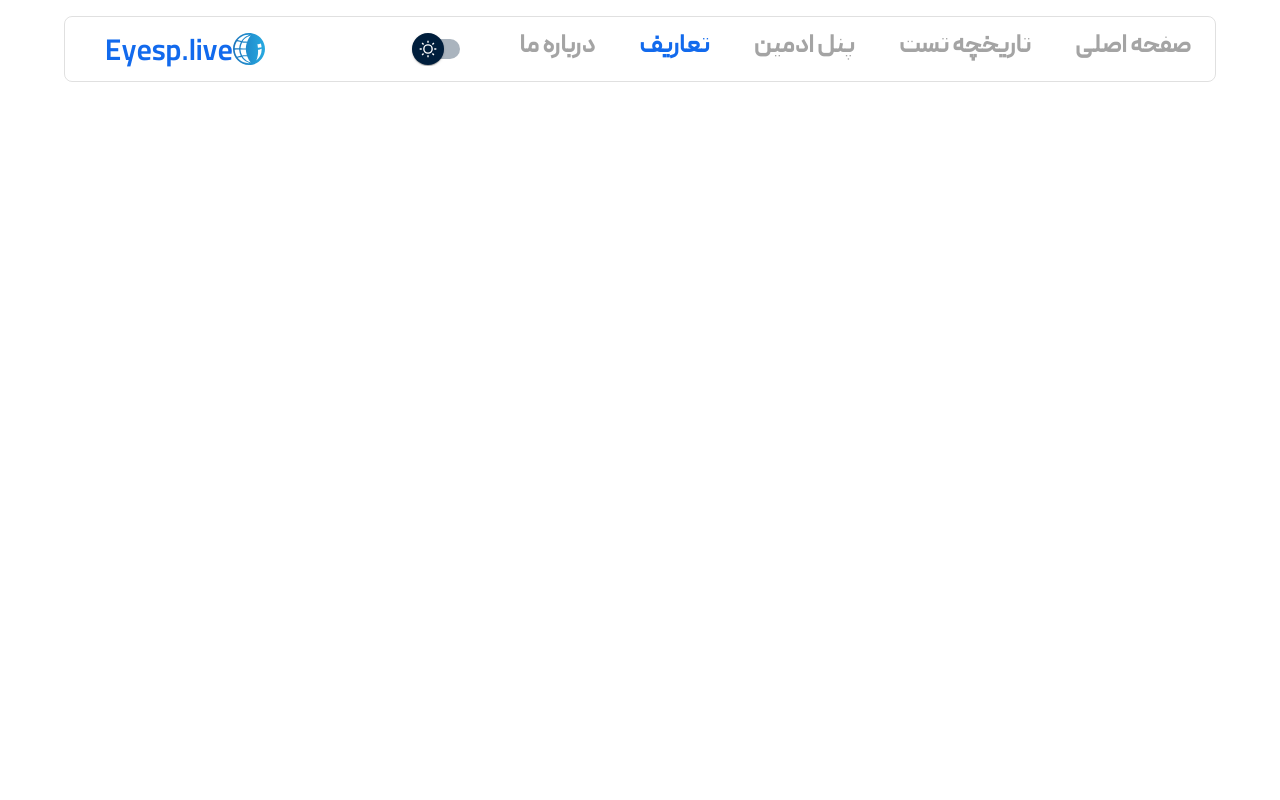
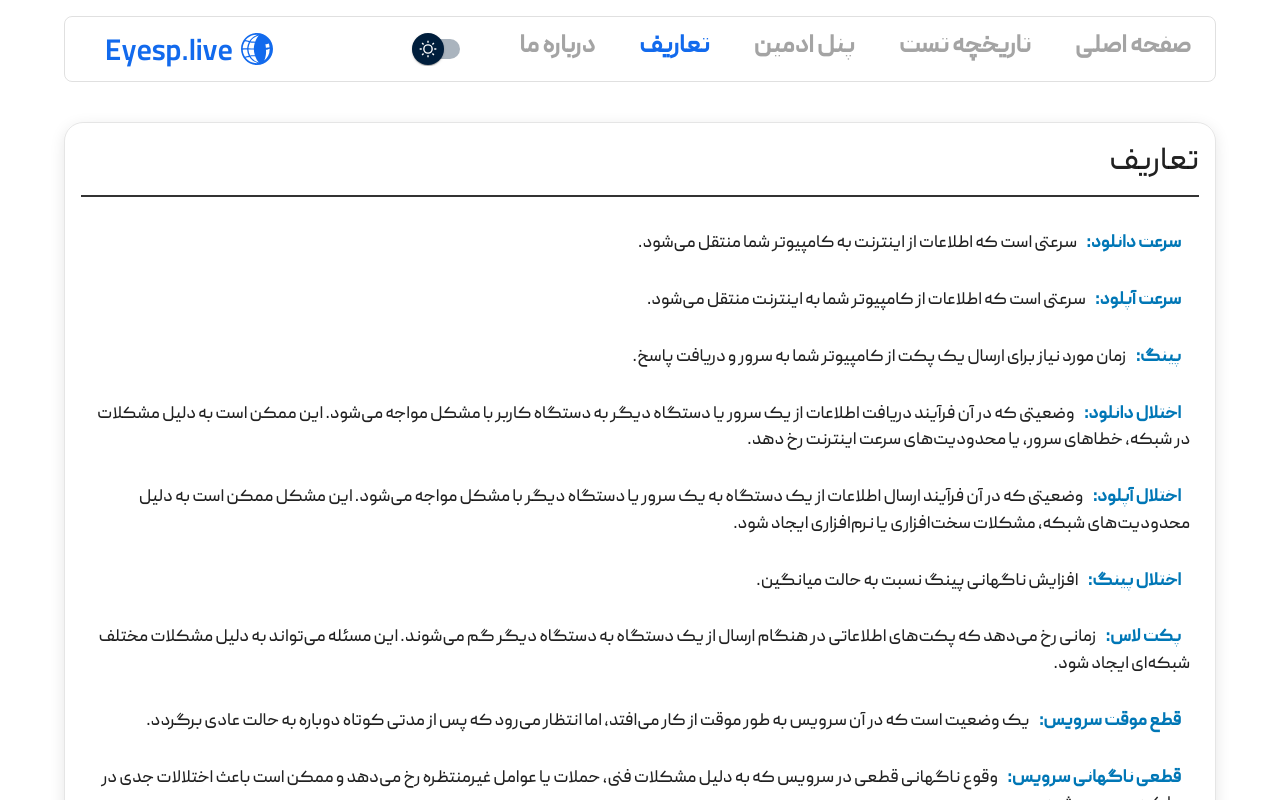
Before and after one commit to Raika-Company/eyesp-v1, a React (Vite) app in the folder client-app/: page /information in a window 1280 px wide. Shown: the top 800 px of the page. Built offline with nearby package versions, Linux system fonts and the light colour scheme.

Commit message:
fix: fix some bugs

```diff
--- a/client-app/src/app/routes/Routes.jsx
+++ b/client-app/src/app/routes/Routes.jsx
@@ -49,6 +49,15 @@ export const mainRoutes = [
       "speed test results, internet speed, broadband speed, download speed, upload speed",
     robots: "index, follow",
   },
+  {
+    path: "/information",
+    element: <Information />,
+    title: "Information | Rayka ICT",
+    description: "Detailed results of your internet speed test.",
+    keywords:
+      "speed test results, internet speed, broadband speed, download speed, upload speed",
+    robots: "index, follow",
+  },
 ];
 
 export const dashboardRoutes = [
@@ -77,7 +86,7 @@ export const dashboardRoutes = [
     robots: "noindex, nofollow",
   },
   {
-    path: "/detail-test",
+    path: "/detail-test/:id",
     element: <DetailTest />,
     title: "Detailed Test | Admin",
     description: "In-depth analysis of specific speed tests.",
--- a/client-app/src/components/information/Information.jsx
+++ b/client-app/src/components/information/Information.jsx
@@ -1,7 +1,11 @@
 import { Box, Container, Typography } from "@mui/material";
 import definitionsData from "../../app/data/definitions.json";
+import { useTheme } from "@mui/material/styles";
 
 const Information = () => {
+  const theme = useTheme();
+  const bgColor = theme.palette.mode === "dark" ? "#f7f9fc" : "#2a2c2f";
+
   return (
     <Container maxWidth="lg">
       <Box
@@ -12,7 +16,7 @@ const Information = () => {
           padding: "1rem",
           boxShadow: "0px 4px 15px rgba(0, 0, 0, 0.1)",
           width: "100%",
-          backgroundColor: "#f7f9fc",
+          backgroundColor: { bgColor },
           "&:hover": {
             boxShadow: "0px 4px 20px rgba(0, 0, 0, 0.15)",
           },
@@ -41,19 +45,28 @@ const Information = () => {
   );
 };
 
-const DefinitionTerm = ({ title, children }) => (
+const DefinitionTerm = ({ title, children }) => {
+  const theme = useTheme();
+
+  return (
     <Typography
       component="p"
       gutterBottom
       sx={{
         marginY: "0.75rem",
         fontSize: "1.1rem",
-        backgroundColor: "rgba(255, 255, 255, 0.8)",
+        backgroundColor:
+          theme.palette.mode === "dark"
+            ? "rgba(0, 0, 0, 0.8)"
+            : "rgba(255, 255, 255, 0.8)",
         borderRadius: "0.5rem",
         padding: "0.5em",
         transition: "all 0.3s ease-in-out",
         "&:hover": {
-          backgroundColor: "rgba(255, 255, 255, 1)",
+          backgroundColor:
+            theme.palette.mode === "dark"
+              ? "rgba(0, 0, 0, 1)"
+              : "rgba(255, 255, 255, 1)",
           boxShadow: "0px 4px 10px rgba(0, 0, 0, 0.1)",
           transform: "scale(1.04)",
         },
@@ -72,6 +85,6 @@ const DefinitionTerm = ({ title, children }) => (
       </Typography>
       {children}
     </Typography>
-);
-
+  );
+};
 export default Information;
--- a/client-app/src/components/navbar/DashboardNavbar.jsx
+++ b/client-app/src/components/navbar/DashboardNavbar.jsx
@@ -93,7 +93,12 @@ const DashboardNavbar = () => {
             onClick={toggleCompanyLogo}
             src={CompanyLogo}
             alt="Company-logo"
-            style={{ cursor: "pointer", userSelect: "none" }}
+            style={{
+              cursor: "pointer",
+              userSelect: "none",
+              width: "42px",
+              height: "auto",
+            }}
           />
 
           <Box
--- a/client-app/src/components/navbar/Navbar.jsx
+++ b/client-app/src/components/navbar/Navbar.jsx
@@ -91,7 +91,12 @@ function DesktopNav({ pages, navigateTo, location, themeMode, toggleTheme }) {
         </Box>
       </Box>
       <Box display="flex" marginTop="0.5em">
-        <img src={Logo} alt="Eyesp.live logo" height="32px" />
+        <img
+          src={Logo}
+          alt="Eyesp.live logo"
+          height="32px"
+          style={{ marginInline: "0.5rem" }}
+        />
         <Typography
           variant="h4"
           component="h1"
```
Also changed, not shown: client-app/src/app/Palette.js (+5 -5 lines), client-app/src/app/assets/image/logo.svg.
